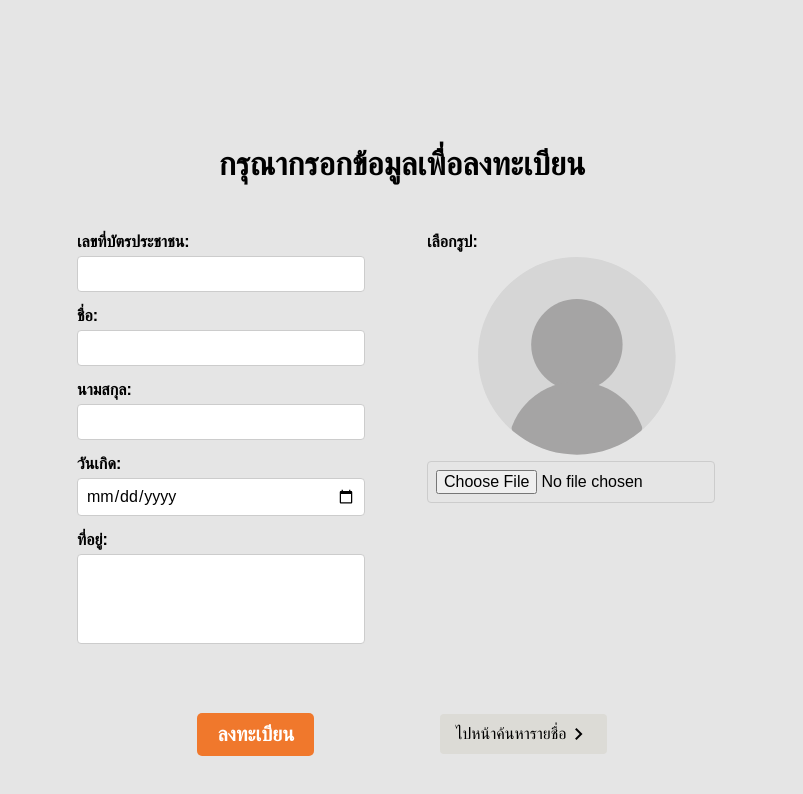
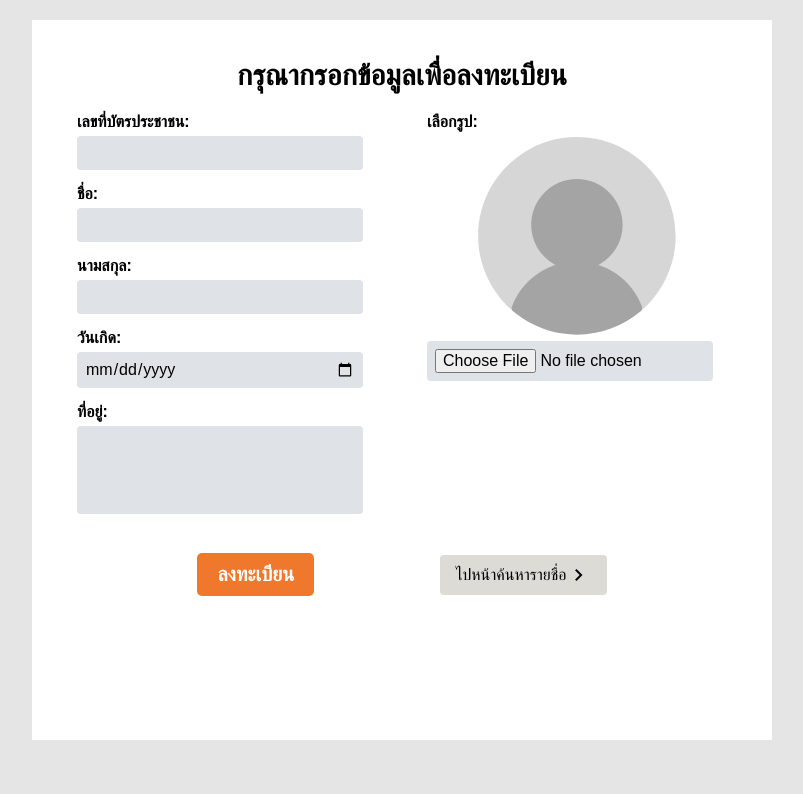
Before and after one commit to jukade63/ic-data, a React (Create React App) app: page / in a window 1280 px wide. Shown: the top 794 px of the page, without its empty margins (238-1041 px from the left). Built offline with nearby package versions, Linux system fonts and the light colour scheme; a web font is replaced by a local one.

Commit message:
add input validations

```diff
--- a/src/components/MainForm.jsx
+++ b/src/components/MainForm.jsx
@@ -47,7 +47,7 @@ function MainForm() {
 
     // Validation rules
     if (formData.id.trim() === "") {
-      newErrors.id = "กรุณาเลขที่บัตรประชาชน";
+      newErrors.id = "กรุณากรอกเลขที่บัตรประชาชน";
       valid = false;
     }
     if ((formData.id.trim().length !== 13) | !parseInt(formData.id.trim())) {
@@ -151,7 +151,7 @@ function MainForm() {
                 name="id"
                 value={formData.id}
                 onChange={handleInputChange}
-                className="inputField"
+                className="input-field"
               />
               {errors.id && <span className="error-text">{errors.id}</span>}
             </label>
@@ -164,7 +164,7 @@ function MainForm() {
                 name="firstname"
                 value={formData.firstname}
                 onChange={handleInputChange}
-                className="inputField"
+                className="input-field"
               />
               {errors.firstname && (
                 <span className="error-text">{errors.firstname}</span>
@@ -179,7 +179,7 @@ function MainForm() {
                 name="lastname"
                 value={formData.lastname}
                 onChange={handleInputChange}
-                className="inputField"
+                className="input-field"
               />
               {errors.lastname && (
                 <span className="error-text">{errors.lastname}</span>
@@ -194,7 +194,7 @@ function MainForm() {
                 name="DOB"
                 value={formData.DOB}
                 onChange={handleInputChange}
-                className="inputField"
+                className="input-field"
               />
               {errors.DOB && <span className="error-text">{errors.DOB}</span>}
             </label>
@@ -206,7 +206,7 @@ function MainForm() {
                 name="address"
                 value={formData.address}
                 onChange={handleInputChange}
-                className="inputField"
+                className="input-field"
                 rows={4}
               />
               {errors.address && (
@@ -238,7 +238,7 @@ function MainForm() {
             name="image"
             accept="image/*"
             onChange={handleImageChange}
-            className="inputField"
+            className="input-field"
           />
         </section>
         <div className="submit-btn">
--- a/src/components/UserDetails.jsx
+++ b/src/components/UserDetails.jsx
@@ -1,8 +1,10 @@
-import React, { useState, useEffect } from "react";
+import React, { useState, useEffect, useRef } from "react";
 import { toast } from "react-toastify";
 import "react-toastify/dist/ReactToastify.css";
 import imagePlaceholder from "../assests/img-placeholder.svg";
 import axiosInstance from "../axios";
+import formatDate from '../utils/dateFormat'
+
 
 const UserDetails = ({ user, setShowModal, setUserData, setUserId }) => {
   const [editableFields, setEditableFields] = useState({
@@ -13,6 +15,14 @@ const UserDetails = ({ user, setShowModal, setUserData, setUserId }) => {
     address: false,
   });
 
+  const [originalData, setOriginalData] = useState({
+    id: user.id,
+    firstname: user.firstname,
+    lastname: user.lastname,
+    DOB: user.DOB.slice(0, 10),
+    address: user.address,
+  });
+
   const [edited, setEdited] = useState(false);
   const [inputDisabled, setInputDisabled] = useState(true);
   const [showCancelButton, setShowCancelButton] = useState(false);
@@ -20,12 +30,19 @@ const UserDetails = ({ user, setShowModal, setUserData, setUserId }) => {
 
   const [file, setFile] = useState(null);
   const [imagePreview, setImagePreview] = useState(null);
+  const inputRef = useRef(null);
 
   useEffect(() => {
     const isEdited = Object.values(editableFields).some((field) => field);
     setEdited(isEdited);
     console.log(isEdited);
   }, [editableFields]);
+
+  useEffect(() => {
+    if (!inputDisabled && inputRef.current) {
+      inputRef.current.focus();
+    }
+  }, [inputDisabled]);
 
   const handleInputChange = (e, fieldName) => {
     setEditableFields({
@@ -40,13 +57,14 @@ const UserDetails = ({ user, setShowModal, setUserData, setUserId }) => {
 
   const handleCancel = () => {
     setEdited(false);
+    setFile(null)
     setInputDisabled(true);
     setUserData({
-      id: user.id,
-      firstname: user.firstname,
-      lastname: user.lastname,
-      DOB: user.DOB.slice(0, 10),
-      address: user.address,
+      ...user,
+      firstname: originalData.firstname,
+      lastname: originalData.lastname,
+      DOB: originalData.DOB.slice(0, 10),
+      address: originalData.address,
       imageUrl: user.imageUrl,
     });
     setEditableFields({
@@ -63,6 +81,7 @@ const UserDetails = ({ user, setShowModal, setUserData, setUserId }) => {
   const handleImageChange = (e) => {
     if (e.target.files && e.target.files[0]) {
       setFile(e.target.files[0]);
+      setEdited(true)
       setImagePreview(URL.createObjectURL(e.target.files[0]));
     }
   };
@@ -73,6 +92,7 @@ const UserDetails = ({ user, setShowModal, setUserData, setUserId }) => {
   };
 
   const handleUpdate = () => {
+
     setShowCancelButton(true);
     setInputDisabled(false);
     if (buttonText === "อัปเดท") {
@@ -167,8 +187,9 @@ const UserDetails = ({ user, setShowModal, setUserData, setUserId }) => {
           <div className="input-container">
             <label htmlFor="">ชื่อ</label>
             <input
-              className="input-field"
+              className="input-field first-name"
               type="text"
+              ref={inputRef}
               value={user.firstname}
               disabled={inputDisabled}
               onChange={(e) => handleInputChange(e, "firstname")}
@@ -190,7 +211,7 @@ const UserDetails = ({ user, setShowModal, setUserData, setUserId }) => {
             <label htmlFor="">วันเกิด</label>
             <input
               className="input-field"
-              type="text"
+              type="date"
               value={user.DOB.slice(0, 10)}
               disabled={inputDisabled}
               onChange={(e) => handleInputChange(e, "DOB")}
--- a/src/index.css
+++ b/src/index.css
@@ -43,17 +43,18 @@ textarea {
 }
 
 .container {
-  height: 100vh;
+  height: 85vh;
+  background-color: white;
   display: flex;
   flex-direction: column;
-  justify-content: center;
   align-items: center;
-  min-width: 600px;
-  margin: 20px;
-  padding: 20px 20px 50px 20px;
+  max-width: 700px;
+  margin: 20px auto;
+  padding: 20px;
 }
 .container h1 {
-  margin-bottom: 50px;
+  margin-bottom: 20px;
+  font-size: 1.8em;
 }
 .myForm {
   margin: 0 auto;
@@ -68,14 +69,15 @@ textarea {
   max-width: 300px;
 }
 
-.inputField {
+.input-field {
   width: 270px;
   padding: 8px;
   font-size: 16px;
-  border: 1px solid #ccc;
-  border-radius: 4px;
+  border: none;
   margin-top: 5px;
   display: inline-block;
+  border-radius: 4px;
+  background-color: #dfe2e6;
 }
 
 .inputField:focus {
@@ -143,7 +145,7 @@ img {
   text-align: center;
   width: 100%;
   grid-column: span 2;
-  margin-top: 50px;
+  margin-top: 20px;
   display: flex;
   justify-content: space-evenly;
   align-items: center;
@@ -165,7 +167,7 @@ img {
   background-color: rgb(237, 106, 25);
 }
 
-.submit-btn .btn-disabled {
+.submit-btn .btn-disabled, .search-form .btn-disabled {
   cursor: not-allowed;
   pointer-events: none;
   color: #979595;
@@ -182,14 +184,14 @@ img {
   z-index: 999;
 }
 
-.search-container button:nth-child(2) {
+.search-btn {
   background-color: #5cb85c;
   color: white;
   cursor: pointer;
 }
 
 .search-container input[type="text"],
-.search-container button:nth-child(2) {
+.search-btn {
   margin: 0 10px;
   padding: 12px 20px;
   border: none;
@@ -198,7 +200,7 @@ img {
 }
 
 .search-container input[type="text"] {
-  background-color: #ddeae8;
+  background-color: #e8efee;
   width: 300px;
 }
 
@@ -236,15 +238,6 @@ label {
   font-weight: bold;
 }
 
-.input-field {
-  width: 100%;
-  max-width: 500px;
-  padding: 12px 20px;
-  border: 1px solid #ccc;
-  border-radius: 4px;
-  background-color: #fff;
-  font-size: 18px;
-}
 
 .input-field:disabled {
   background-color: #f9f9f9;
@@ -266,7 +259,7 @@ label {
 }
 
 .edit-button {
-  background-color: #254bb6; /* Green color */
+  background-color: #254bb6;
   color: white;
   position: absolute;
   top: 0;
@@ -278,7 +271,7 @@ label {
   color: white;
   position: absolute;
   top: 0;
-  right: 105px;
+  right: 120px;
 }
 
 .edit-button:hover {
@@ -349,6 +342,13 @@ label {
   display: flex;
   justify-content: center;
   align-items: center;
+}
+
+.not-found{
+  width: 100%;
+  display: inline-block;
+  text-align: center;
+  margin-top: 50px;
 }
 
 @media (max-width: 600px) {
--- /dev/null
+++ b/src/utils/dateFormat.js
@@ -0,0 +1,13 @@
+export default function convertToThaiDate(mysqlDate) {
+    const months = [
+      'มกราคม', 'กุมภาพันธ์', 'มีนาคม', 'เมษายน', 'พฤษภาคม', 'มิถุนายน',
+      'กรกฎาคม', 'สิงหาคม', 'กันยายน', 'ตุลาคม', 'พฤศจิกายน', 'ธันวาคม'
+    ];
+
+    const [year, month, day] = mysqlDate.split('-').map(Number);
+
+    const thaiMonth = months[month - 1];
+    const thaiYear = year + 543;
+
+    return `${day} ${thaiMonth} ${thaiYear}`;
+  }
--- /dev/null
+++ b/src/utils/validateID.js
@@ -0,0 +1,17 @@
+export default function validateThaiIDNumber(idNumber) {
+    // Check if the ID number is a string and has exactly 13 digits
+    if (typeof idNumber !== 'string' || idNumber.length !== 13 || isNaN(idNumber)) {
+      return false; // Return false for invalid length or non-numeric values
+    }
+
+    // Calculate the check digit based on the algorithm for Thai ID numbers
+    const total = idNumber
+      .slice(0, 12)
+      .split('')
+      .reduce((acc, digit, index) => acc + parseInt(digit) * (13 - index), 0);
+
+    const checkDigit = (11 - (total % 11)) % 10;
+
+    // Compare the calculated check digit with the last digit of the ID number
+    return parseInt(idNumber[12], 10) === checkDigit;
+  }
```
Also changed, not shown: src/components/SearchPage.jsx (+28 -7 lines), 11 other files (tests, documents, lock files or other folders).
